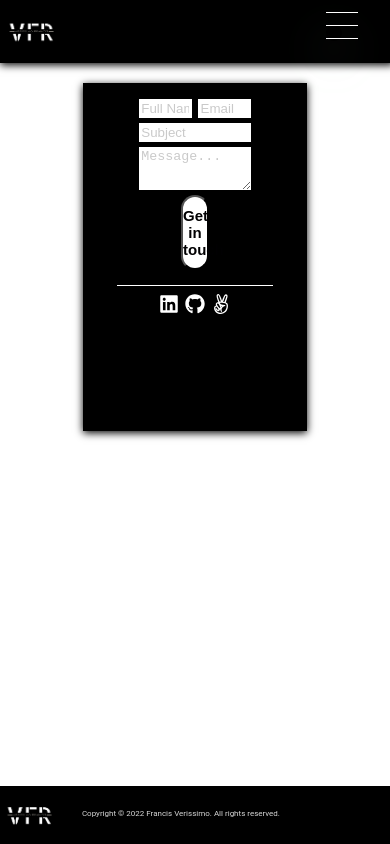
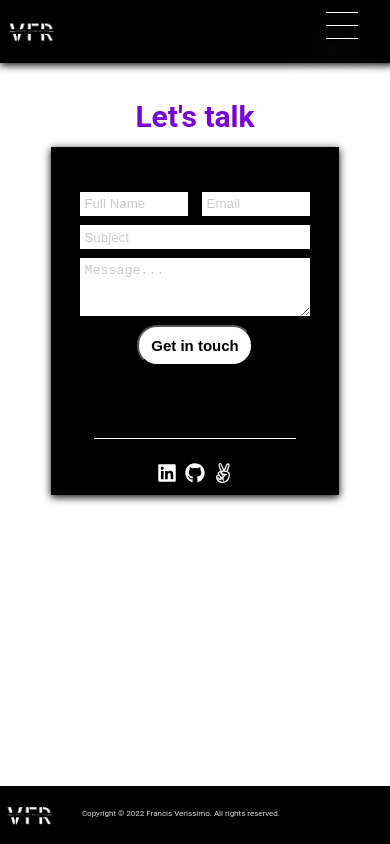
Before and after one commit to VTY1999/React-Portfolio, a React (Create React App) app: page /Contact in a window 390 px wide. Built offline with nearby package versions, Linux system fonts and the light colour scheme.

Commit message:
Update contact form

```diff
--- a/src/components/Contact/Contact.scss
+++ b/src/components/Contact/Contact.scss
@@ -114,3 +114,39 @@
   color: #fff;
   font-size: 20px;
 }
+
+.send:active {
+  display: none;
+}
+
+@media screen and (max-width: 800px) {
+  .contact-haed {
+    margin-top: 20%;
+  }
+
+  .container-contact {
+    width: 90%;
+  }
+
+  .form {
+    width: 80%;
+    margin-top: 10%;
+  }
+
+  .send {
+    width: 50%;
+  }
+
+  .send:active {
+    background-color: #7606d1;
+    color: #fff;
+  }
+
+  .form-social {
+    margin-top: 25%;
+  }
+
+  .form-social a {
+    margin-top: 10%;
+  }
+}
--- a/src/components/Home/home.scss
+++ b/src/components/Home/home.scss
@@ -143,7 +143,8 @@ hr {
   .card-container {
     background-color: #000;
     width: 100%;
-    height: 890px;
+    height: 100%;
+    padding-bottom: 30%;
   }
 
   .card {
```
